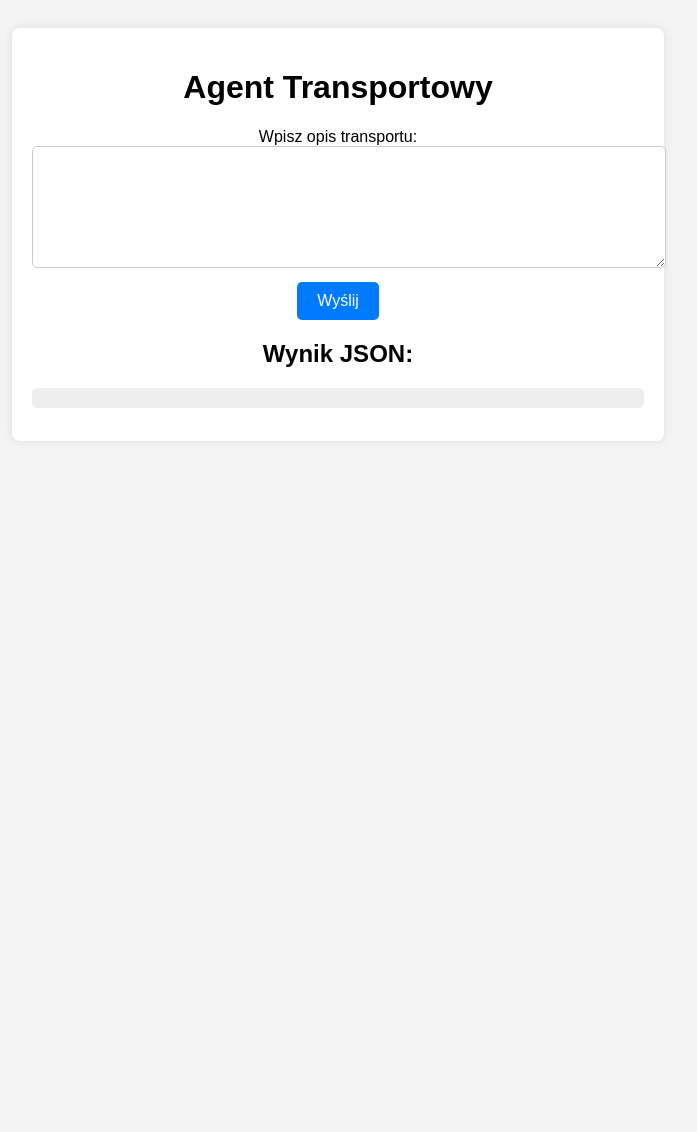
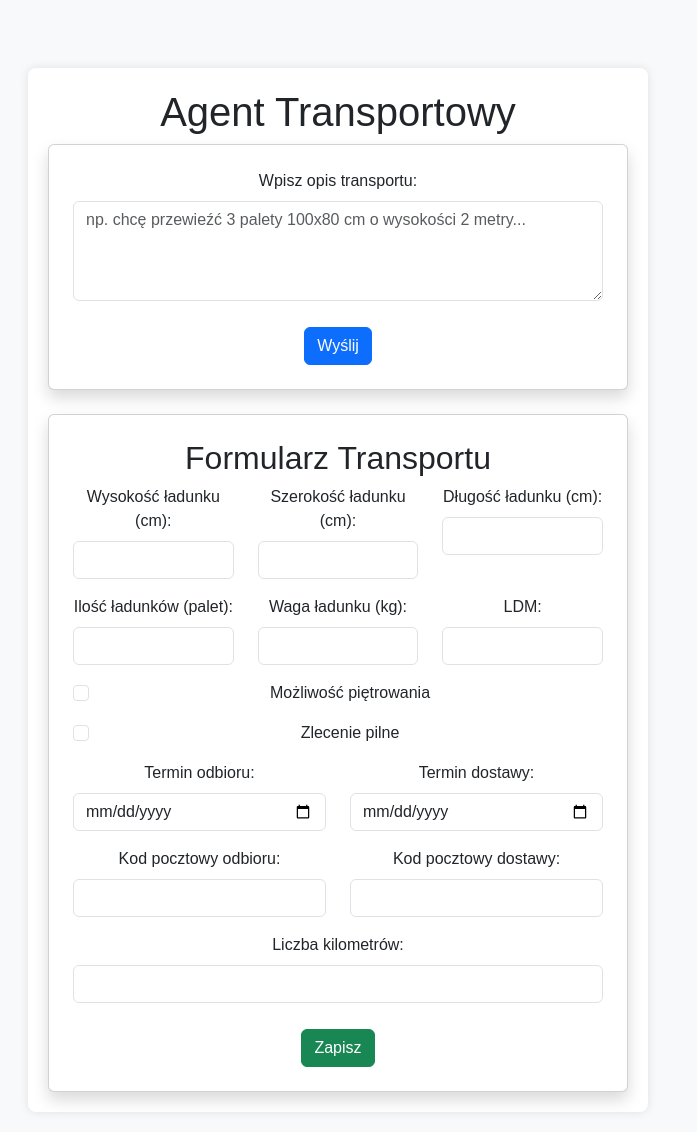
Before and after one commit to pio3m/LDM, a Flask app: page / in a window 1280 px wide. Shown: the whole page, without its empty margins (302-999 px from the left). Before the commit the page ends 367 px from the top, so only its background shows below. Run offline with Flask 3, Linux system fonts and the light colour scheme.

Commit message:
working copy version 3

```diff
--- a/main.py
+++ b/main.py
@@ -6,10 +6,11 @@ import datetime
 import os
 from estimateDistance import get_distance_osm, get_postal_code_from_city
 from calculateLDM import calculate_ldm
-
+from dotenv import load_dotenv
 
 app = Flask(__name__)
 
+load_dotenv()
 llm = ChatOpenAI(model="gpt-4", temperature=0, openai_api_key=os.getenv("OPENAI_API_KEY"))
 
 def process_prompt(prompt):
@@ -29,7 +30,7 @@ def process_prompt(prompt):
         "pickup_date": "",
         "delivery_date": "",
         "distance_km": "",
-        "lmd": ""
+        "ldm": ""
     }
 
     Zasady:
@@ -69,7 +70,7 @@ def process_prompt(prompt):
     if parsed_json.get("loads"):
         ldm_value = calculate_ldm(parsed_json["loads"])
         if ldm_value >= 0:
-            parsed_json["lmd"] = f"{ldm_value:.1f} LDM"
+            parsed_json["ldm"] = f"{ldm_value:.1f} LDM"
 
     if parsed_json.get("pickup_postal_code") and parsed_json.get("delivery_postal_code"):
         origin = parsed_json["pickup_postal_code"]
--- a/static/script.js
+++ b/static/script.js
@@ -2,9 +2,12 @@ document.getElementById("submit").addEventListener("click", function() {
     const prompt = document.getElementById("prompt").value;
     const resultDiv = document.getElementById("result");
     const loader = document.getElementById("loader");
+    const toggleButton = document.getElementById("toggle-json");
 
     resultDiv.textContent = "";
-    loader.style.display = "block";
+    loader.classList.remove("d-none");
+    toggleButton.classList.add("d-none");
+    resultDiv.classList.add("d-none");
 
     fetch("/process", {
         method: "POST",
@@ -15,11 +18,28 @@ document.getElementById("submit").addEventListener("click", function() {
     })
     .then(response => response.json())
     .then(data => {
-        loader.style.display = "none";
+        loader.classList.add("d-none");
+        console.log("Otrzymany JSON:", data);
+
         resultDiv.textContent = JSON.stringify(data, null, 4);
+        toggleButton.classList.remove("d-none");
+
+        if (data.loads && data.loads.length > 0) {
+            document.getElementById("height").value = data.loads[0].height || "";
+            document.getElementById("width").value = data.loads[0].width || "";
+            document.getElementById("length").value = data.loads[0].length || "";
+            document.getElementById("quantity").value = data.loads[0].quantity || "";
+            document.getElementById("weight").value = data.loads[0].weight || "";
+        }
+        document.getElementById("pickup_date").value = data.pickup_date || "";
+        document.getElementById("delivery_date").value = data.delivery_date || "";
+        document.getElementById("pickup_postal_code").value = data.pickup_postal_code || "";
+        document.getElementById("delivery_postal_code").value = data.delivery_postal_code || "";
+        document.getElementById("distance_km").value = data.distance_km || "";
+        document.getElementById("ldm").value = data.ldm || "";
     })
     .catch(error => {
-        loader.style.display = "none";
-        resultDiv.textContent = "Błąd: " + error;
+        loader.classList.add("d-none");
+        console.error("Błąd podczas pobierania JSON:", error);
     });
 });
--- a/templates/index.html
+++ b/templates/index.html
@@ -4,23 +4,107 @@
     <meta charset="UTF-8">
     <meta name="viewport" content="width=device-width, initial-scale=1.0">
     <title>Agent Transportowy</title>
+    <!-- Dodanie Bootstrap 5 -->
+    <link href="https://cdn.jsdelivr.net/npm/bootstrap@5.3.0/dist/css/bootstrap.min.css" rel="stylesheet">
     <link rel="stylesheet" href="{{ url_for('static', filename='styles.css') }}">
 </head>
-<body>
-    <div class="container">
-        <h1>Agent Transportowy</h1>
+<body class="bg-light">
+    <div class="container mt-5">
+        <h1 class="text-center">Agent Transportowy</h1>
 
-        <label for="prompt">Wpisz opis transportu:</label>
-        <textarea id="prompt" placeholder=""></textarea>
+        <!-- Sekcja Prompt -->
+        <div class="card shadow p-4 mb-4">
+            <label for="prompt" class="form-label">Wpisz opis transportu:</label>
+            <textarea id="prompt" class="form-control" rows="3" placeholder="np. chcę przewieźć 3 palety 100x80 cm o wysokości 2 metry..."></textarea>
+            <div class="d-flex justify-content-center mt-3">
+                <button id="submit" class="btn btn-primary">Wyślij</button>
+            </div>
+            <div id="loader" class="spinner-border text-primary mt-3 mx-auto d-none" role="status"></div>
+        </div>
 
-        <button id="submit">Wyślij</button>
+        <!-- Przycisk do rozwijania JSON -->
+        <button id="toggle-json" class="btn btn-secondary d-none mb-3">Pokaż wynik JSON</button>
+        <pre id="result" class="border p-3 bg-white d-none"></pre>
 
-        <div id="loader" class="loader" style="display: none;"></div>
+        <!-- Formularz Transportu -->
+        <div class="card shadow p-4">
+            <h2 class="text-center">Formularz Transportu</h2>
+            <form id="transport-form">
+                <div class="row mb-3">
+                    <div class="col-md-4">
+                        <label for="height" class="form-label">Wysokość ładunku (cm):</label>
+                        <input type="number" id="height" class="form-control" required>
+                    </div>
+                    <div class="col-md-4">
+                        <label for="width" class="form-label">Szerokość ładunku (cm):</label>
+                        <input type="number" id="width" class="form-control" required>
+                    </div>
+                    <div class="col-md-4">
+                        <label for="length" class="form-label">Długość ładunku (cm):</label>
+                        <input type="number" id="length" class="form-control" required>
+                    </div>
+                </div>
 
-        <h2>Wynik JSON:</h2>
-        <pre id="result"></pre>
+                <div class="row mb-3">
+                    <div class="col-md-4">
+                        <label for="quantity" class="form-label">Ilość ładunków (palet):</label>
+                        <input type="number" id="quantity" class="form-control" required>
+                    </div>
+                    <div class="col-md-4">
+                        <label for="weight" class="form-label">Waga ładunku (kg):</label>
+                        <input type="number" id="weight" class="form-control" required>
+                    </div>
+                    <div class="col-md-4">
+                        <label for="ldm" class="form-label">LDM:</label>
+                        <input type="text" id="ldm" class="form-control" readonly>
+                    </div>
+                </div>
+
+                <div class="mb-3 form-check">
+                    <input type="checkbox" id="stackable" class="form-check-input">
+                    <label class="form-check-label" for="stackable">Możliwość piętrowania</label>
+                </div>
+
+                <div class="mb-3 form-check">
+                    <input type="checkbox" id="urgent" class="form-check-input">
+                    <label class="form-check-label" for="urgent">Zlecenie pilne</label>
+                </div>
+
+                <div class="row mb-3">
+                    <div class="col-md-6">
+                        <label for="pickup_date" class="form-label">Termin odbioru:</label>
+                        <input type="date" id="pickup_date" class="form-control" required>
+                    </div>
+                    <div class="col-md-6">
+                        <label for="delivery_date" class="form-label">Termin dostawy:</label>
+                        <input type="date" id="delivery_date" class="form-control" required>
+                    </div>
+                </div>
+
+                <div class="row mb-3">
+                    <div class="col-md-6">
+                        <label for="pickup_postal_code" class="form-label">Kod pocztowy odbioru:</label>
+                        <input type="text" id="pickup_postal_code" class="form-control" required>
+                    </div>
+                    <div class="col-md-6">
+                        <label for="delivery_postal_code" class="form-label">Kod pocztowy dostawy:</label>
+                        <input type="text" id="delivery_postal_code" class="form-control" required>
+                    </div>
+                </div>
+
+                <div class="mb-3">
+                    <label for="distance_km" class="form-label">Liczba kilometrów:</label>
+                    <input type="text" id="distance_km" class="form-control" readonly>
+                </div>
+
+                <div class="d-flex justify-content-center">
+                    <button type="submit" class="btn btn-success">Zapisz</button>
+                </div>
+            </form>
+        </div>
     </div>
 
+    <script src="https://cdn.jsdelivr.net/npm/bootstrap@5.3.0/dist/js/bootstrap.bundle.min.js"></script>
     <script src="{{ url_for('static', filename='script.js') }}"></script>
 </body>
 </html>
```
